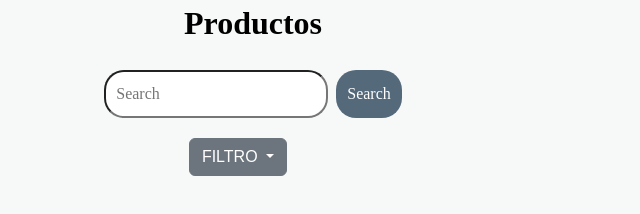
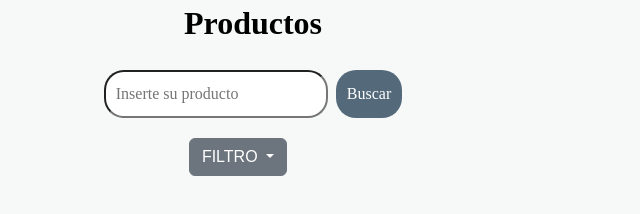
Before and after one commit to SantiagoMizzau/applesur, a website: page pages/productos.html in a window 1280 px wide. Shown: the part 361-575 px from the top of the page, 387-1027 px from the left. Drawn offline with nearby package versions, Linux system fonts and the light colour scheme; a web font is replaced by a local one.

Commit message:
modificacion idioma de buscador productos

```diff
--- a/pages/productos.html
+++ b/pages/productos.html
@@ -79,8 +79,8 @@
             <div class="buscador">
                 <h2>Productos</h2>
                 <form role="search">
-                    <input class="me-2" type="search" placeholder="Search" aria-label="Search">
-                    <button class="btn  boton" type="submit">Search</button>
+                    <input class="me-2" type="search" placeholder="Inserte su producto" aria-label="Search">
+                    <button class="btn  boton" type="submit">Buscar</button>
                 </form>
             </div>
             <div class="dropdown filtro">
```
